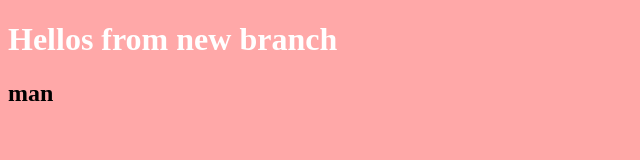
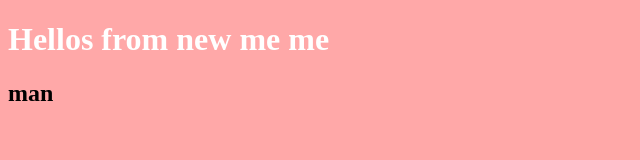
Before and after one commit to Smile-guy/test, a plain HTML site: page index.html in a window 1280 px wide. Shown: the full height of the page, 0-640 px from the left. Drawn offline with Linux system fonts and the light colour scheme.

Commit message:
create me me text

```diff
--- a/index.html
+++ b/index.html
@@ -7,7 +7,7 @@
     <link rel="stylesheet" href="style.css" >
 </head>
 <body>
-    <h1>Hellos from new branch</h1>
+    <h1>Hellos from new me me</h1>
     <h2>man</h2>
     <script src="app.js" ></script>
 </body>
```
